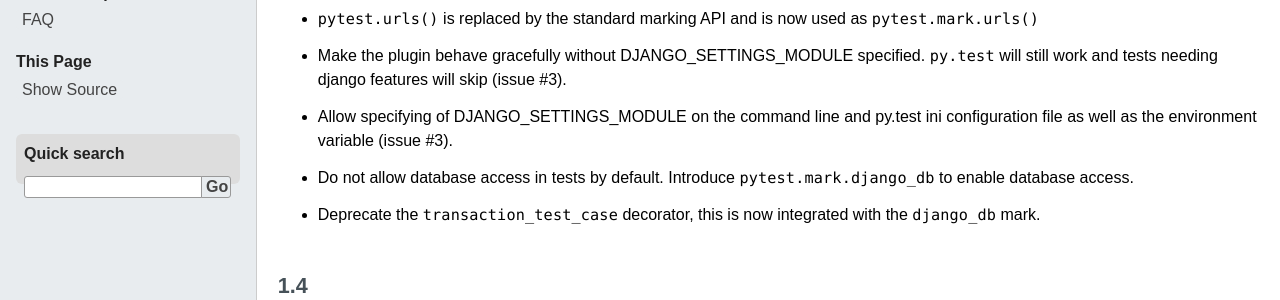
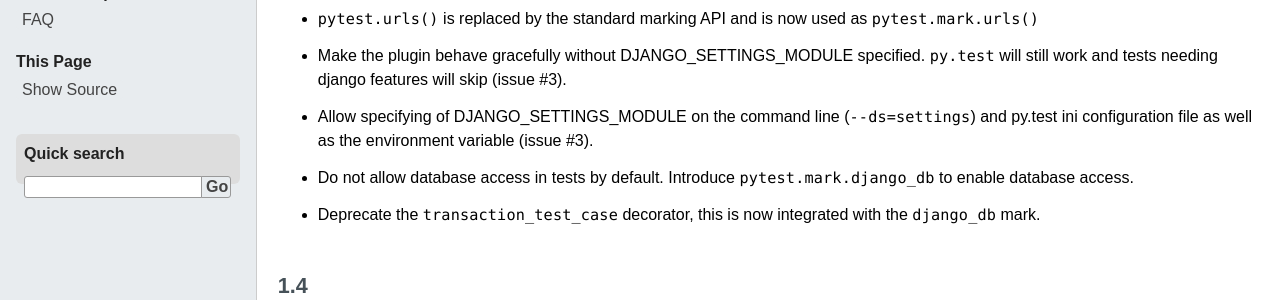
Before and after one commit to pytest-dev/pytest-django, a Sphinx documentation site: the page built from docs/changelog.rst, in a window 1280 px wide. Shown: the part 331-631 px from the top of the page. Built offline with Sphinx 7.4.7, drawn with Linux system fonts in a browser that asks for light colours.

Commit message:
Minor edit of changelog

```diff
--- a/docs/changelog.rst
+++ b/docs/changelog.rst
@@ -20,9 +20,9 @@ Changelog
   specified.  ``py.test`` will still work and tests needing django
   features will skip (issue #3).
 
-* Allow specifying of DJANGO_SETTINGS_MODULE on the command line and
-  py.test ini configuration file as well as the environment variable
-  (issue #3).
+* Allow specifying of DJANGO_SETTINGS_MODULE on the command line
+  (``--ds=settings``) and py.test ini configuration file as well as the
+  environment variable (issue #3).
 
 * Do not allow database access in tests by default.  Introduce
   ``pytest.mark.django_db`` to enable database access.
```
